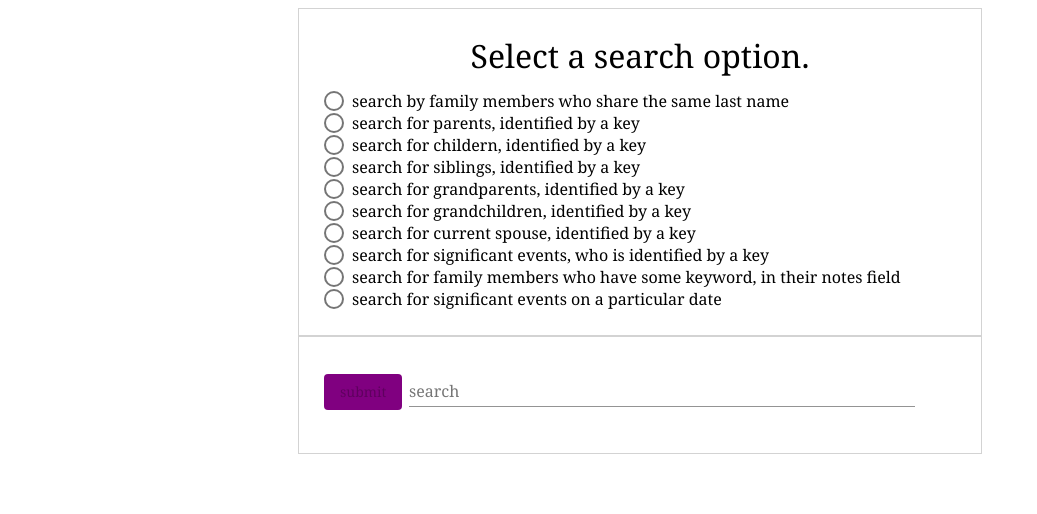
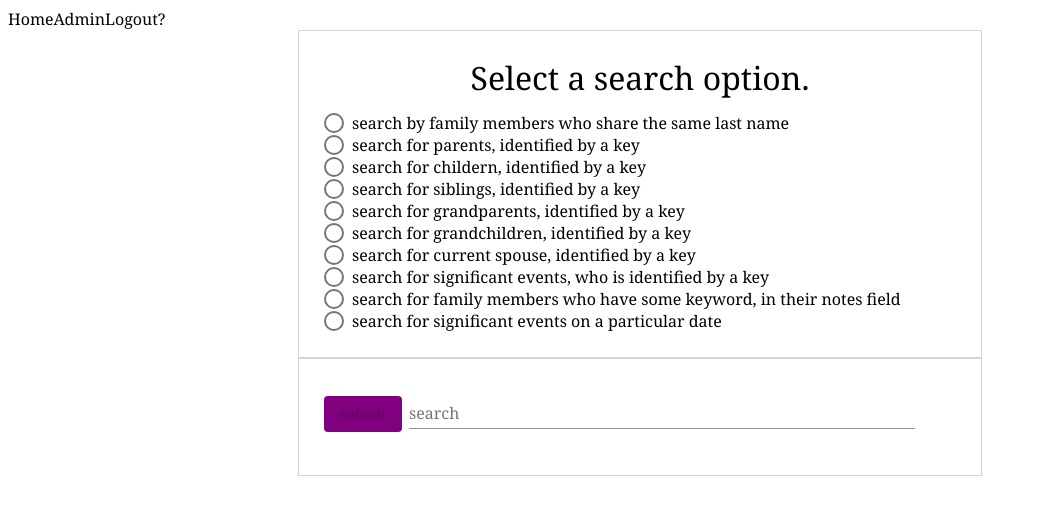
Before and after one commit to LazyFish77/db-client, an Angular app in the folder client/: page /home in a window 1280 px wide. Shown: the top 514 px of the page, without its empty margins (0-1037 px from the left). Built offline with nearby package versions, Linux system fonts and the light colour scheme; sample sign-in values are in the browser's storage.

Commit message:
add nav bar, change spaceing to 4 instead of 2

```diff
--- a/client/src/app/app.component.html
+++ b/client/src/app/app.component.html
@@ -1,3 +1,2 @@
-<!-- <app-login *ngIf="!loggedIn"(onLogin)="loggedIn = true"></app-login>
-<app-home *ngIf="loggedIn"></app-home> -->
+<app-nav-panel *ngIf="loggedIn"></app-nav-panel>
 <router-outlet></router-outlet>
--- a/client/src/app/app.component.ts
+++ b/client/src/app/app.component.ts
@@ -1,10 +1,22 @@
 import { Component } from '@angular/core';
+import { AuthorizationService } from './authorization.service';
 
 @Component({
-  selector: 'app-root',
-  templateUrl: './app.component.html',
-  styleUrls: ['./app.component.css']
+    selector: 'app-root',
+    templateUrl: './app.component.html',
+    styleUrls: ['./app.component.css']
 })
 export class AppComponent {
-  private login = false;
+
+    get loggedIn(): boolean {
+        return this.authSrv.loggedIn;
+    }
+
+    private login = false;
+
+    constructor(
+        private authSrv: AuthorizationService
+    ) {
+    }
+
 }
--- a/client/src/app/home/home.component.ts
+++ b/client/src/app/home/home.component.ts
@@ -1,5 +1,6 @@
 import { Component, OnInit } from '@angular/core';
-import {HttpService} from '../http.service'
+import {HttpService} from '../http.service';
+
 @Component({
     selector: 'app-home',
     templateUrl: './home.component.html',
@@ -11,7 +12,10 @@ export class HomeComponent implements OnInit {
     public selectedquery: number;
     public userInput: string;
     public results: any;
-  constructor(private http: HttpService) { }
+
+    constructor(
+        private http: HttpService
+    ) { }
 
     public ngOnInit(): void {
         this.queries = [
@@ -24,16 +28,14 @@ export class HomeComponent implements OnInit {
             `search for current spouse, identified by a key `,
             'search for significant events, who is identified by a key',
             `search for family members who  have  some  keyword, in their notes field`,
-      'search for significant events on  a  particular  date ',
-    ]
+            'search for significant events on  a  particular  date '
+        ];
     }
 
     public onSubmit(): void {
         console.log(this.selectedquery);
-    let methodCall = `query${this.selectedquery}`;
+        const methodCall = `query${this.selectedquery}`;
         this.http[methodCall](this.userInput).subscribe(x => this.results = x);
     }
 
-
-
 }
--- a/client/src/app/login/login.component.html
+++ b/client/src/app/login/login.component.html
@@ -1,5 +1,4 @@
 <div class="container">
-
     <div class="form">
         <div class="head">
             login
--- a/client/src/app/login/login.component.ts
+++ b/client/src/app/login/login.component.ts
@@ -3,15 +3,17 @@ import { FormsModule, } from '@angular/forms';
 import { Router } from '@angular/router';
 import { HttpService } from '../http.service';
 import { AuthorizationService } from '../authorization.service';
+
 @Component({
     selector: 'app-login',
     templateUrl: './login.component.html',
     styleUrls: ['./login.component.css']
 })
 export class LoginComponent implements OnInit {
+
     public username: string;
     public password: string;
-  // @Output() onLogin = new EventEmitter();
+
     constructor(
         private httpSrv: HttpService,
         private authSrv: AuthorizationService,
@@ -20,6 +22,7 @@ export class LoginComponent implements OnInit {
 
     ngOnInit() {
     }
+
     public login(): void {
         this.authSrv.logIn(this.username, this.password)
             .subscribe(
@@ -33,6 +36,7 @@ export class LoginComponent implements OnInit {
                 }
             );
     }
+
     public registeruser(): void {
         this.httpSrv.registerUser(this.username, this.password)
         .subscribe(
--- /dev/null
+++ b/client/src/app/nav-panel/nav-panel.component.css
@@ -0,0 +1,3 @@
+.nav-panel {
+    width: 100%;
+}
--- /dev/null
+++ b/client/src/app/nav-panel/nav-panel.component.html
@@ -0,0 +1,5 @@
+<div class="nav-panel">
+    <span routerLink="/home">Home</span>
+    <span routerLink="/admin">Admin</span>
+    <span>Logout?</span>
+</div>
--- /dev/null
+++ b/client/src/app/nav-panel/nav-panel.component.ts
@@ -0,0 +1,18 @@
+import { Component, OnInit } from '@angular/core';
+import { Router } from '@angular/router';
+
+@Component({
+    selector: 'app-nav-panel',
+    templateUrl: './nav-panel.component.html',
+    styleUrls: ['./nav-panel.component.css']
+})
+export class NavPanelComponent implements OnInit {
+
+    constructor(
+        private router: Router
+    ) { }
+
+    ngOnInit() {
+    }
+
+}
```
Also changed, not shown: client/src/app/app.module.ts (+6 -2 lines), client/src/app/home/home.component.html (+5 -5 lines), client/src/app/admin/admin.component.ts (indentation only), client/src/app/page-not-found/page-not-found.component.ts (indentation only), 1 other file (tests, documents, lock files or other folders). Lines whose indentation alone changed are shown as unchanged.
